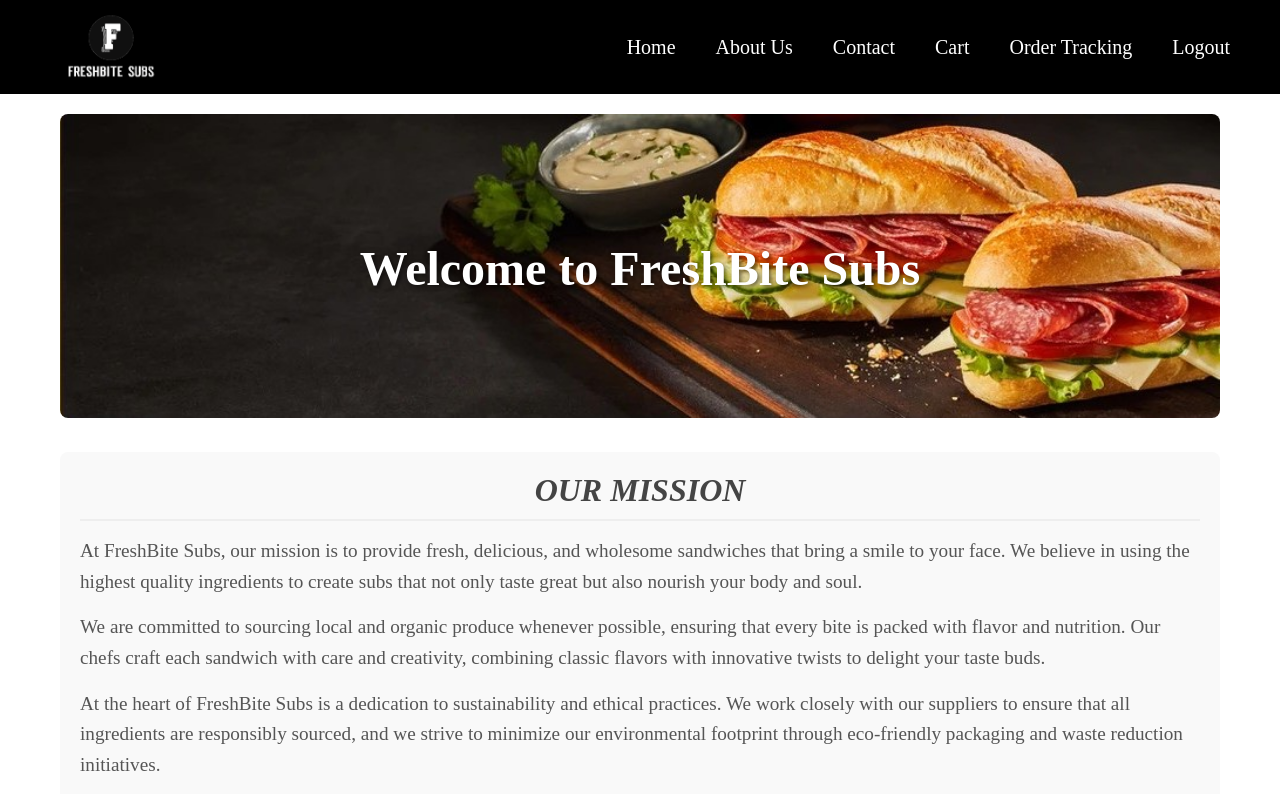
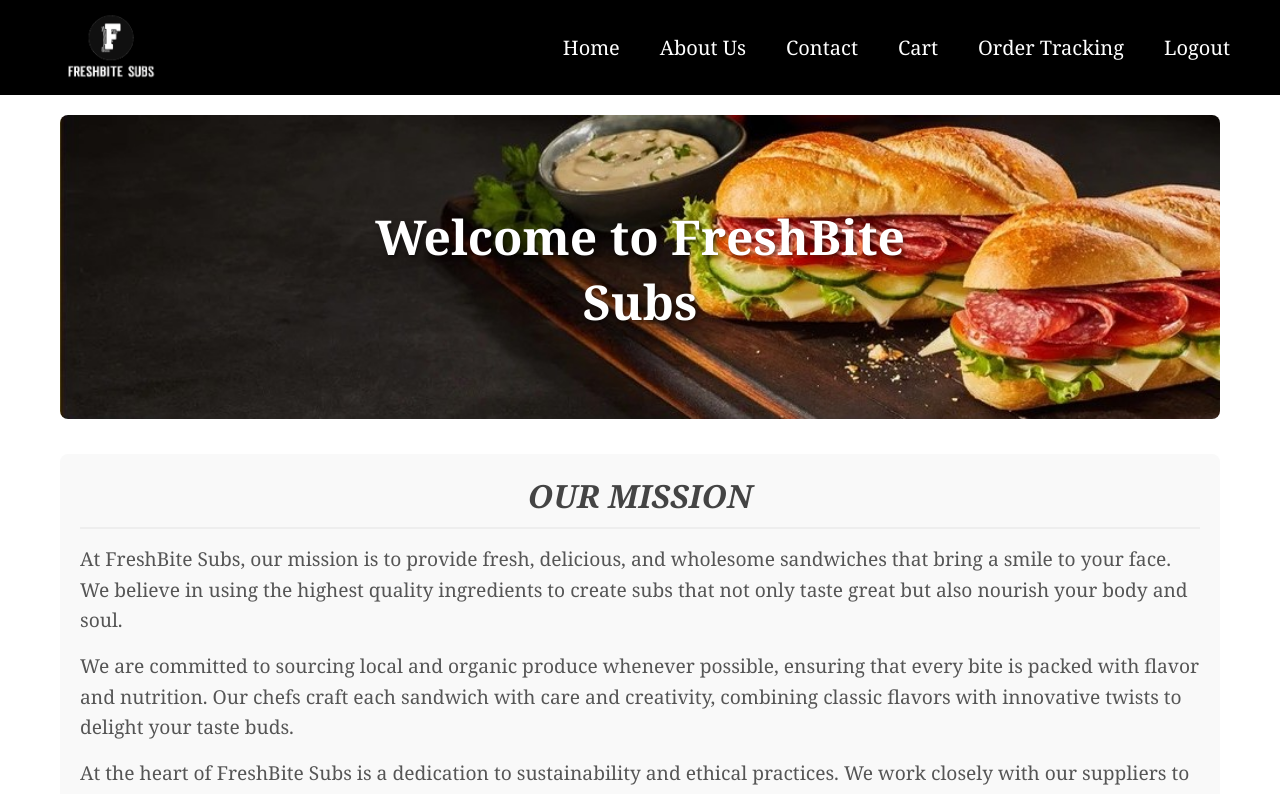
Before and after one commit to hiralpatel20/FreshBite-Subs, a React (Vite) app in the folder frontend/: page /about in a window 1280 px wide. Shown: the top 794 px of the page. Built offline with nearby package versions, Linux system fonts and the light colour scheme.

Commit message:
updated css for aboutus

```diff
--- a/frontend/src/pages/AboutUs/AboutUs.css
+++ b/frontend/src/pages/AboutUs/AboutUs.css
@@ -1,4 +1,7 @@
 /* Here I added Css for about us page */
+*{
+  font-family: Georgia;
+}
 .about-us-container {
     padding: 20px;
     max-width: 1200px;
```
